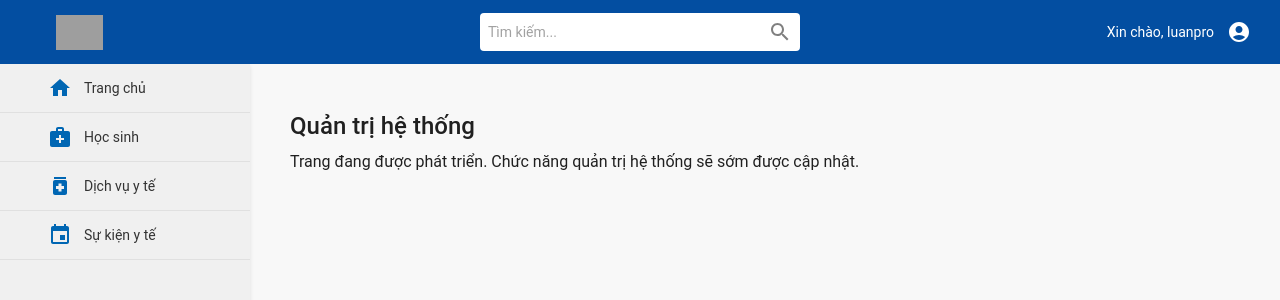
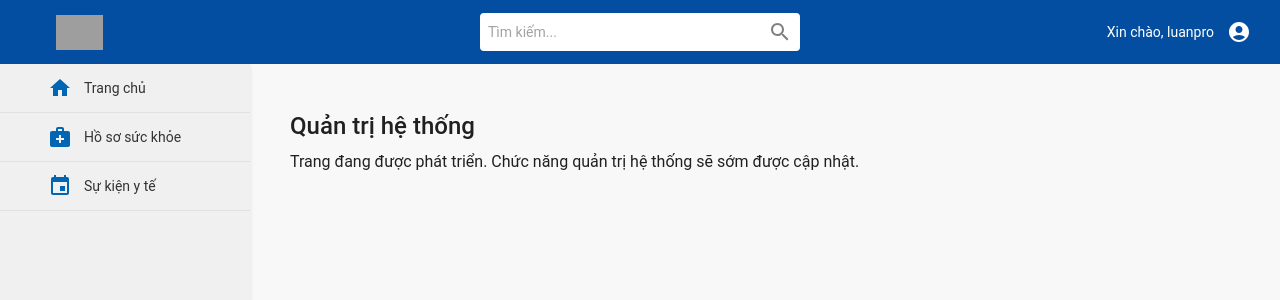
Before and after one commit to VincentT9/SWP391, a React (Create React App) app: page /admin in a window 1280 px wide. Shown: the top 300 px of the page. Built offline with nearby package versions, Linux system fonts and the light colour scheme; grey boxes are pictures that could not be loaded.

Commit message:
Fix sidebar

```diff
--- a/src/components/layout/MainLayout.tsx
+++ b/src/components/layout/MainLayout.tsx
@@ -52,10 +52,10 @@ interface MenuItem {
 const menuItems: MenuItem[] = [
   { text: 'Trang chủ', path: '/', icon: <HomeIcon /> },
   { text: 'Hồ sơ sức khỏe', path: '/health-records', icon: <MedicalServicesIcon />, role: ['student']},
-  { text: 'Học sinh', path: '/Students', icon: <MedicalServicesIcon />, role: ['nurse', 'parent']},
-  { text: 'Dịch vụ y tế', path: '/medication-services', icon: <MedicationIcon />, role: ['nurse', 'parent', 'admin'] },
+  { text: 'Học sinh', path: '/health-records', icon: <MedicalServicesIcon />, role: ['nurse', 'parent']},
+  { text: 'Dịch vụ y tế', path: '/medication', icon: <MedicationIcon />, role: ['nurse', 'parent', 'admin'] },
   { text: 'Sự kiện y tế', path: '/medical-events', icon: <EventIcon /> },
-  { text: 'Vật tư Y tế', path: '/Storage', icon: <MedicalServicesIcon />, role: ['nurse', 'admin']},
+  { text: 'Vật tư Y tế', path: '/dashboard', icon: <MedicalServicesIcon />, role: ['nurse', 'admin']},
   { text: 'Quản lí tài khoản', path: '/admin', icon: <SettingsIcon />, role: ['admin'] },
 ];
 
@@ -68,7 +68,7 @@ const MainLayout = () => {
   const [user] = useState({
     isAuthenticated: true,
     name: 'luanpro',
-    role: 'parent',
+    role: 'student',
     avatar: '',
   });
 
```
